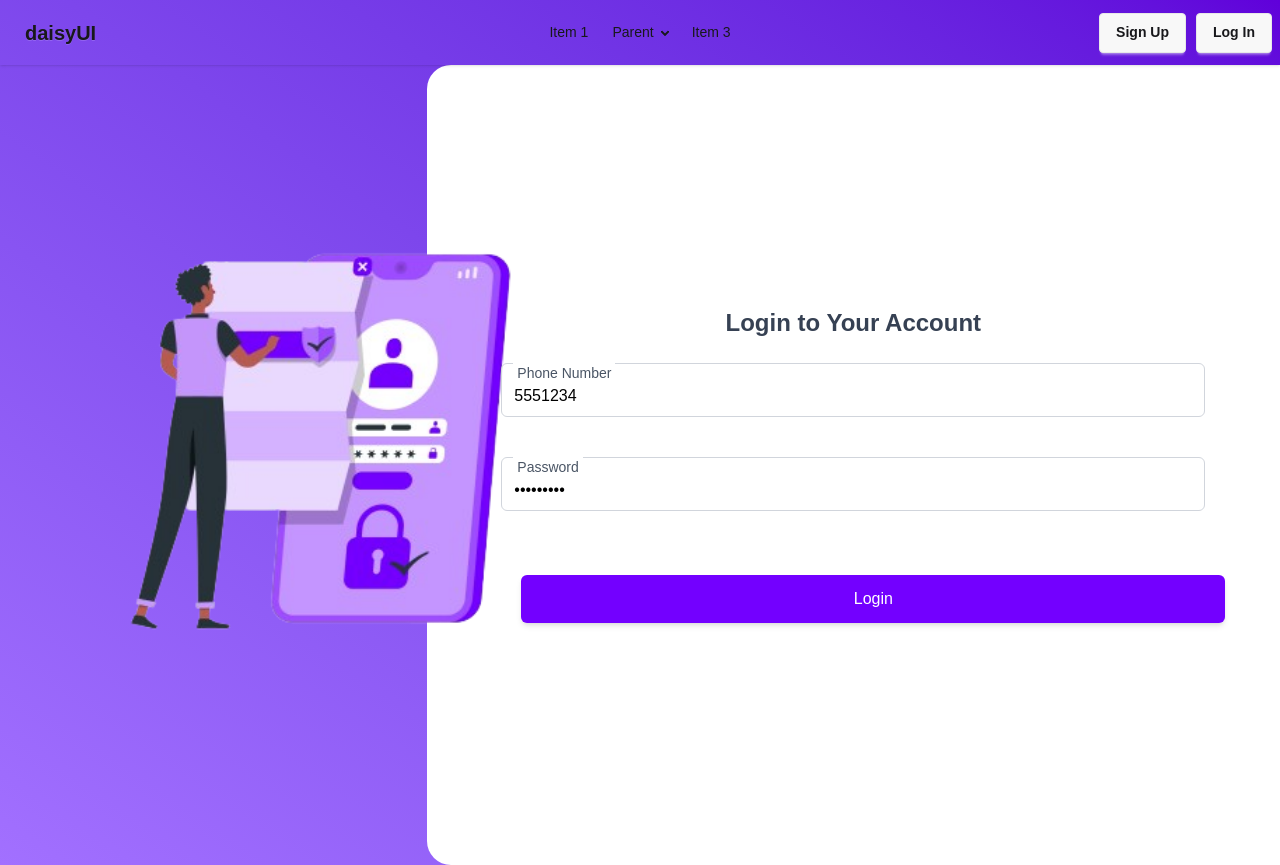
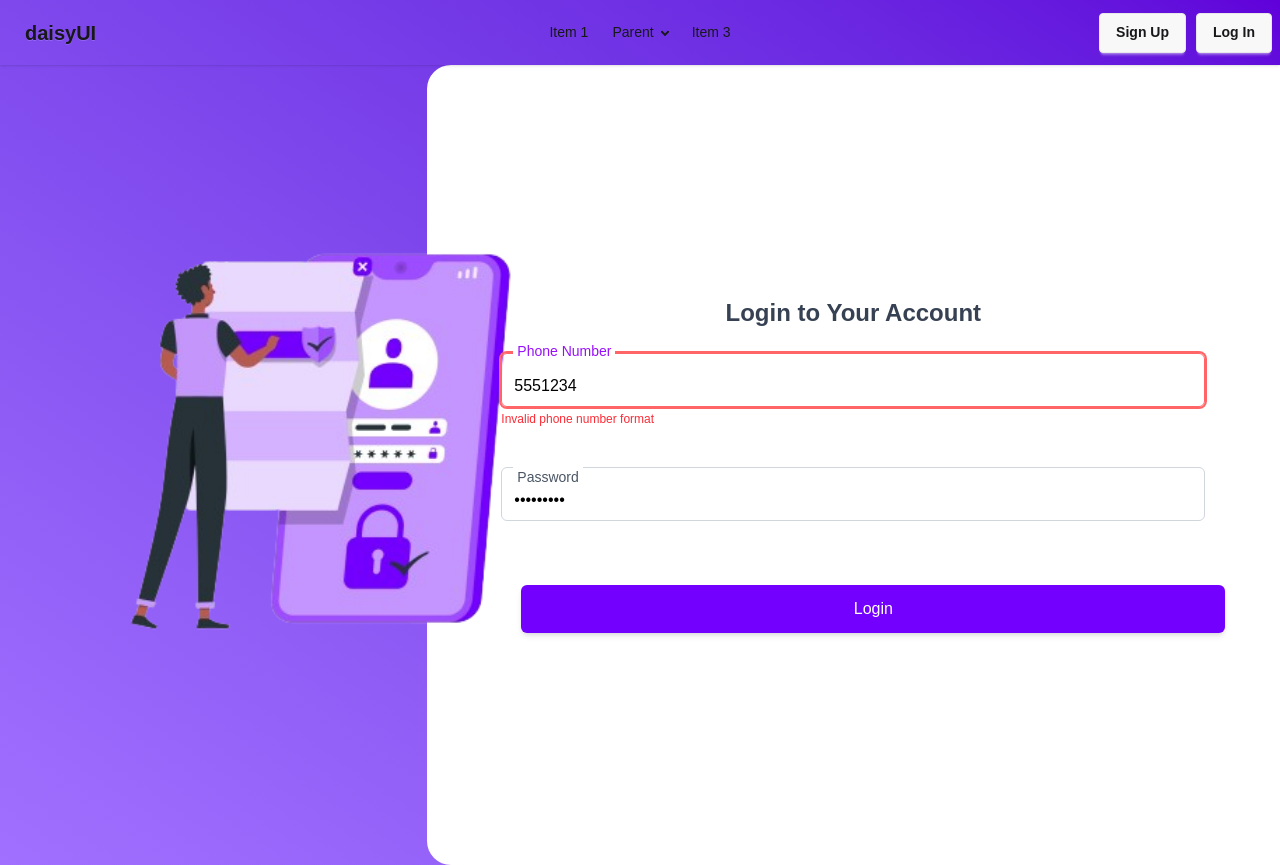
Before and after one commit to BettyyN/Social-Company-App, a Next.js app: page /auth/login in a window 1280 px wide. Both pictures are taken after typing "5551234", "Sample123" into the empty fields and a click on the button "Login". Built offline with nearby package versions, Linux system fonts and the light colour scheme.

Commit message:
login functionality added

```diff
--- a/Components/loginForm.tsx
+++ b/Components/loginForm.tsx
@@ -2,19 +2,23 @@
 import { useForm } from "react-hook-form";
 import { zodResolver } from "@hookform/resolvers/zod";
 import { z } from "zod";
+import { signIn } from "next-auth/react";
+import { toast } from "sonner";
+import { useRouter } from "next/navigation";
 
 // Zod schema for login validation
 const loginSchema = z.object({
-  phone: z
+  phoneNumber: z
     .string()
-    .min(1, "Phone number is required")
-    .regex(/^\d+$/, "Invalid phone number"),
+    .min(1, "phoneNumber  is required")
+    .regex(/^(\+251[79]\d{8}|0[79]\d{8})$/, "Invalid phone number format"),
   password: z.string().min(6, "Password must be at least 6 characters long"),
 });
 
 type LoginFormData = z.infer<typeof loginSchema>;
 
 export default function LoginForm() {
+  const router = useRouter();
   const {
     register,
     handleSubmit,
@@ -22,10 +26,28 @@ export default function LoginForm() {
   } = useForm<LoginFormData>({
     resolver: zodResolver(loginSchema),
   });
+  const form = useForm<z.infer<typeof loginSchema>>({
+    resolver: zodResolver(loginSchema),
+    defaultValues:{
+      phoneNumber:'',
+      password:'',
+    }
+  });
 
-  const onSubmit = (data: LoginFormData) => {
-    console.log("Login Data:", data);
-    alert("Login Successful!");
+  const onSubmit = async (values: z.infer<typeof loginSchema>) => {
+    const signInData = await signIn('credentials',{
+      phoneNumber: values.phoneNumber,
+      password: values.password,
+      redirect: false,
+    });
+    console.log(signInData)
+    if(signInData?.error){
+      toast.error(signInData.error);
+      console.log(signInData.error)
+    }
+    else{
+      router.push('/home')
+    }
   };
 
   return (
@@ -39,13 +61,13 @@ export default function LoginForm() {
           onSubmit={handleSubmit(onSubmit)}
           className="space-y-4 grid grid-cols-1 gap-6 text-black"
         >
-          {/* Phone Number */}
+          {/* phoneNumber Number */}
           <div className="relative">
             <input
               type="tel"
-              {...register("phone")}
+              {...register("phoneNumber")}
               className={`w-full border rounded-md px-3 pt-5 pb-2 peer focus:outline-none focus:ring-2 ${
-                errors.phone
+                errors.phoneNumber
                   ? "border-red-400 focus:ring-red-400"
                   : "border-gray-300 focus:ring-purple-500"
               }`}
@@ -53,9 +75,9 @@ export default function LoginForm() {
             <label className="absolute left-3 top-0 bg-white px-1 text-sm text-gray-600 peer-focus:text-purple-600 peer-focus:-translate-y-3 transition-all">
               Phone Number
             </label>
-            {errors.phone && (
+            {errors.phoneNumber && (
               <p className="text-red-500 text-xs mt-1">
-                {errors.phone?.message}
+                {errors.phoneNumber?.message}
               </p>
             )}
           </div>
```
